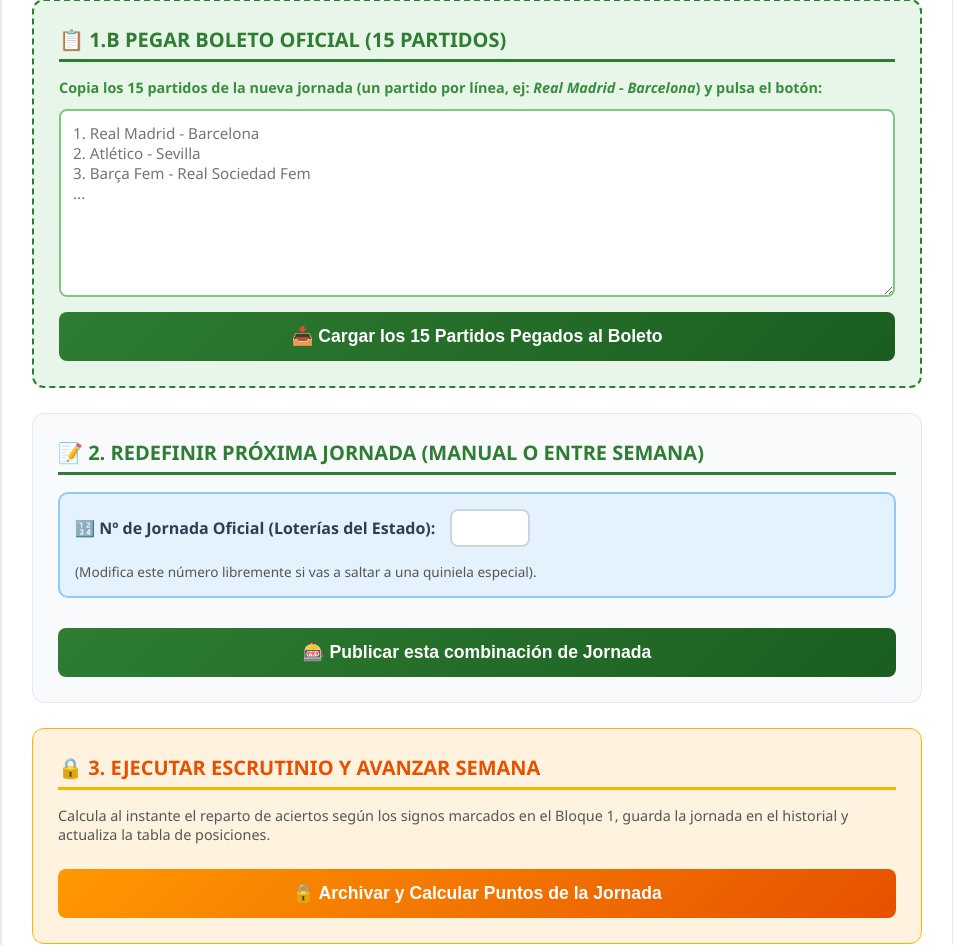
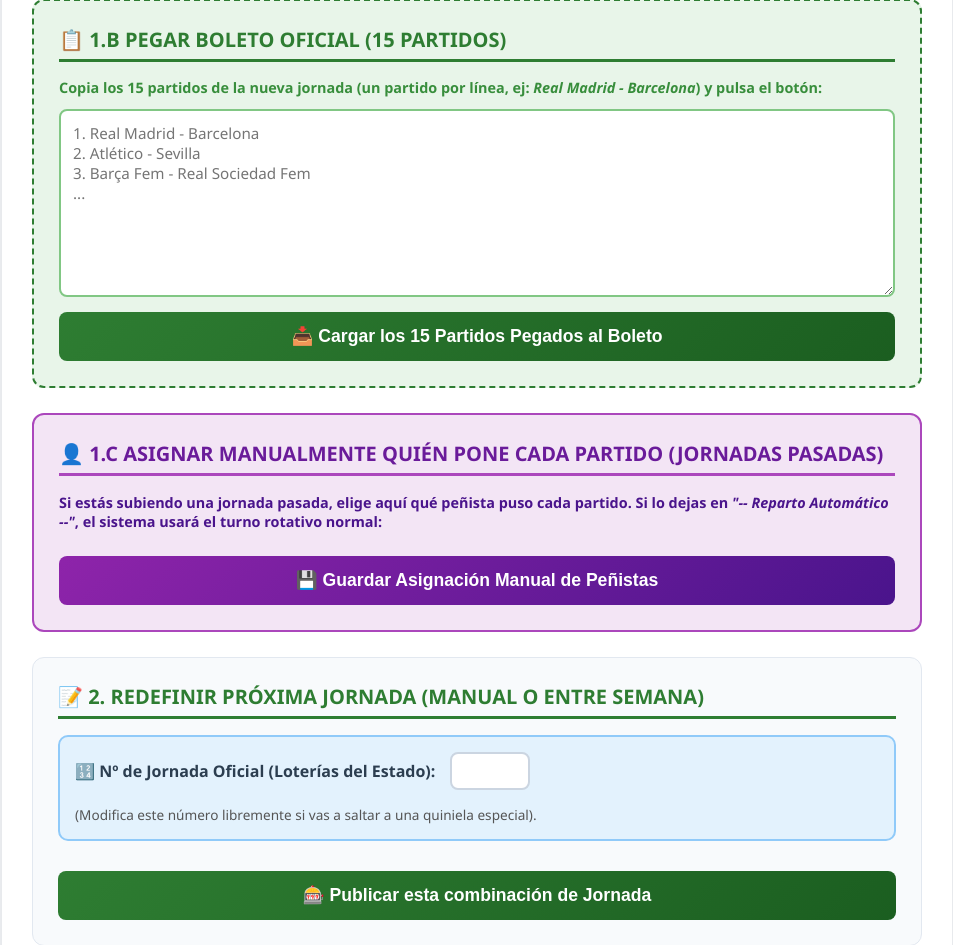
Before and after one commit to Vichobusto/quiniela-pena-busto, a Flask app: template templates/admin.html in a window 1280 px wide. Shown: the part 714-1659 px from the top of the page, without its empty margins (163-1116 px from the left). Run offline with Flask 3, Linux system fonts and the light colour scheme; the template is opened without the code that fills it, so the values that code supplies are empty; some libraries are stand-ins or nearby versions.

Commit message:
Anadida asignacion manual de pronosticadores por partido para jornadas pasadas

```diff
--- a/app.py
+++ b/app.py
@@ -1,5 +1,6 @@
 import os
 import sqlite3
+import psycopg2
 from flask import Flask, render_template, request, redirect, url_for, session
 
 app = Flask(__name__)
@@ -8,35 +9,92 @@ app = Flask(__name__)
 app.secret_key = "llave_secreta_pena_busto_elite_2026"
 PASSWORD_ADMIN = "Fantasia1183@"
 
+# 🗄️ DIRECCIÓN INTERNA DE TU BASE DE DATOS PERMANENTE EN RENDER
+DATABASE_URL = os.environ.get(
+    "DATABASE_URL",
+    "postgresql://pena_busto_db_user:D2v9bsrxiPdba3PZ6qVvnBwY7fjTiOpr@dpg-dbtnoiifngtc739m8aj0-a/pena_busto_db"
+)
 
-# 🗄️ CONEXIÓN AL ARCHIVADOR (Base de datos SQLite)
+
+# 🔄 ADAPTADOR INTELIGENTE: Permite usar PostgreSQL en la nube (Render) con la misma sintaxis
+class CursorPostgresAdaptado:
+    def __init__(self, cursor_pg):
+        self.cursor = cursor_pg
+
+    def execute(self, sql, params=None):
+        sql_pg = sql.replace("?", "%s")
+        if params is not None:
+            return self.cursor.execute(sql_pg, params)
+        return self.cursor.execute(sql_pg)
+
+    def executemany(self, sql, seq_of_params):
+        sql_pg = sql.replace("?", "%s")
+        return self.cursor.executemany(sql_pg, seq_of_params)
+
+    def fetchone(self):
+        return self.cursor.fetchone()
+
+    def fetchall(self):
+        return self.cursor.fetchall()
+
+
+class ConexionPostgresAdaptada:
+    def __init__(self, conn_pg):
+        self.conn = conn_pg
+
+    def cursor(self):
+        return CursorPostgresAdaptado(self.conn.cursor())
+
+    def commit(self):
+        self.conn.commit()
+
+    def close(self):
+        self.conn.close()
+
+
+# 🔌 CONEXIÓN AL ARCHIVADOR (Usa PostgreSQL permanente en Render; si estás en PC local sin red, usa SQLite)
 def conectar_bd():
+    if DATABASE_URL and DATABASE_URL.startswith("postgres"):
+        try:
+            conn_pg = psycopg2.connect(DATABASE_URL)
+            return ConexionPostgresAdaptada(conn_pg)
+        except Exception as e:
+            print(f"⚠️ No se pudo conectar a PostgreSQL remoto ({e}), usando respaldo local SQLite...")
     return sqlite3.connect("quiniela_pena.db")
 
 
-# 🏗️ VERIFICACIÓN Y ACTUALIZACIÓN SEGURA DE TABLAS
+# 🏗️ VERIFICACIÓN Y CREACIÓN DE TABLAS EN LA BASE DE DATOS PERMANENTE
 def verificar_y_actualizar_base_datos():
     conexion = conectar_bd()
     cursor = conexion.cursor()
+    es_postgres = isinstance(conexion, ConexionPostgresAdaptada)
 
-    # 1. Tabla de configuración (Guarda jornada y temporada actual)
+    tipo_id = "SERIAL PRIMARY KEY" if es_postgres else "INTEGER PRIMARY KEY AUTOINCREMENT"
+
+    # 1. Tabla de configuración
     cursor.execute("""
     CREATE TABLE IF NOT EXISTS configuracion (
         clave TEXT PRIMARY KEY,
         valor INTEGER
     )
     """)
-    cursor.execute("INSERT OR IGNORE INTO configuracion (clave, valor) VALUES ('jornada', 1)")
-    cursor.execute("INSERT OR IGNORE INTO configuracion (clave, valor) VALUES ('temporada', 2026)")
 
-    # 2. Tabla de partidos activos (La pizarra de la semana actual)
-    cursor.execute("""
+    if es_postgres:
+        cursor.execute("INSERT INTO configuracion (clave, valor) VALUES ('jornada', 1) ON CONFLICT (clave) DO NOTHING")
+        cursor.execute("INSERT INTO configuracion (clave, valor) VALUES ('temporada', 2026) ON CONFLICT (clave) DO NOTHING")
+    else:
+        cursor.execute("INSERT OR IGNORE INTO configuracion (clave, valor) VALUES ('jornada', 1)")
+        cursor.execute("INSERT OR IGNORE INTO configuracion (clave, valor) VALUES ('temporada', 2026)")
+
+    # 2. Tabla de partidos activos (Incluye pronosticador_manual para jornadas históricas)
+    cursor.execute(f"""
     CREATE TABLE IF NOT EXISTS partidos (
-        id INTEGER PRIMARY KEY AUTOINCREMENT,
+        id {tipo_id},
         num_partido INTEGER NOT NULL,
         local TEXT NOT NULL,
         visitante TEXT NOT NULL,
         division TEXT NOT NULL,
+        pronosticador_manual TEXT DEFAULT '',
         doble_por TEXT DEFAULT '',
         signo_doble TEXT DEFAULT '',
         pronostico TEXT DEFAULT '-',
@@ -48,16 +106,19 @@ def verificar_y_actualizar_base_datos():
     )
     """)
 
-    # Migración segura de columna signo_doble por si la base de datos ya existía
-    cursor.execute("PRAGMA table_info(partidos)")
-    columnas_partidos = [col[1] for col in cursor.fetchall()]
-    if "signo_doble" not in columnas_partidos:
-        cursor.execute("ALTER TABLE partidos ADD COLUMN signo_doble TEXT DEFAULT ''")
+    # Migración segura: Añadimos la columna pronosticador_manual si la tabla ya existía sin ella
+    if es_postgres:
+        cursor.execute("ALTER TABLE partidos ADD COLUMN IF NOT EXISTS pronosticador_manual TEXT DEFAULT ''")
+    else:
+        cursor.execute("PRAGMA table_info(partidos)")
+        cols = [c[1] for c in cursor.fetchall()]
+        if "pronosticador_manual" not in cols:
+            cursor.execute("ALTER TABLE partidos ADD COLUMN pronosticador_manual TEXT DEFAULT ''")
 
-    # 3. Tabla de HISTORIAL DE JORNADAS (El álbum de fotos de boletos cerrados)
-    cursor.execute("""
+    # 3. Tabla de HISTORIAL DE JORNADAS
+    cursor.execute(f"""
     CREATE TABLE IF NOT EXISTS historial_jornadas (
-        id INTEGER PRIMARY KEY AUTOINCREMENT,
+        id {tipo_id},
         jornada INTEGER NOT NULL,
         num_partido INTEGER NOT NULL,
         local TEXT NOT NULL,
@@ -75,9 +136,9 @@ def verificar_y_actualizar_base_datos():
     """)
 
     # 4. Tabla de usuarios (Plantilla oficial de los 28 peñistas)
-    cursor.execute("""
+    cursor.execute(f"""
     CREATE TABLE IF NOT EXISTS usuarios (
-        id INTEGER PRIMARY KEY AUTOINCREMENT,
+        id {tipo_id},
         nombre TEXT NOT NULL,
         aciertos INTEGER DEFAULT 0,
         errores INTEGER DEFAULT 0,
@@ -85,7 +146,6 @@ def verificar_y_actualizar_base_datos():
     )
     """)
 
-    # 🛡️ BLINDAJE: Solo creamos los 28 peñistas si la tabla está vacía
     cursor.execute("SELECT COUNT(*) FROM usuarios")
     if cursor.fetchone()[0] == 0:
         peñistas_reales = [
@@ -98,20 +158,19 @@ def verificar_y_actualizar_base_datos():
         ]
         cursor.executemany("INSERT INTO usuarios (nombre) VALUES (?)", peñistas_reales)
 
-    # 🛠️ Creamos los 15 huecos base si la tabla de partidos está vacía
     cursor.execute("SELECT COUNT(*) FROM partidos")
     if cursor.fetchone()[0] == 0:
         for i in range(1, 16):
             if i == 15:
                 cursor.execute("""
-                    INSERT INTO partidos (num_partido, local, visitante, division, pronostico, pleno_local, pleno_visitante, doble_por, signo_doble)
-                    VALUES (15, 'Equipo Local 15', 'Equipo Visitante 15', 'PLENO', '-', '-', '-', '', '')
+                    INSERT INTO partidos (num_partido, local, visitante, division, pronosticador_manual, pronostico, pleno_local, pleno_visitante, doble_por, signo_doble)
+                    VALUES (15, 'Equipo Local 15', 'Equipo Visitante 15', 'PLENO', '', '-', '-', '-', '', '')
                 """)
             else:
                 div_label = "Primera" if i <= 8 else "Segunda"
                 cursor.execute("""
-                    INSERT INTO partidos (num_partido, local, visitante, division, pronostico, doble_por, signo_doble)
-                    VALUES (?, 'Equipo Local', 'Equipo Visitante', ?, '-', '', '')
+                    INSERT INTO partidos (num_partido, local, visitante, division, pronosticador_manual, pronostico, doble_por, signo_doble)
+                    VALUES (?, 'Equipo Local', 'Equipo Visitante', ?, '', '-', '', '')
                 """, (i, div_label))
 
     conexion.commit()
@@ -136,7 +195,7 @@ def obtener_reparto_equitativo(cursor):
     return titulares_14, dobleros_5, pleno_15_resp, convocados_20, descansan_8
 
 
-# 🏠 RUTA PÚBLICA: PORTADA DE LA PEÑA (Soporta jornada activa y jornadas archivadas)
+# 🏠 RUTA PÚBLICA: PORTADA DE LA PEÑA
 @app.route("/")
 def inicio():
     conexion = conectar_bd()
@@ -150,7 +209,6 @@ def inicio():
     cursor.execute("SELECT valor FROM configuracion WHERE clave = 'temporada'")
     temporada = cursor.fetchone()[0]
 
-    # Obtenemos qué jornadas existen en el historial + la jornada activa actual
     cursor.execute("SELECT DISTINCT jornada FROM historial_jornadas ORDER BY jornada ASC")
     jornadas_hist = [fila[0] for fila in cursor.fetchall()]
     jornadas_disponibles = sorted(list(set(jornadas_hist + [jornada_activa])))
@@ -160,7 +218,6 @@ def inicio():
     partidos_limpios = []
     es_pasado = False
 
-    # Si el usuario selecciona en el desplegable una jornada anterior ya archivada:
     if jornada_viendo != jornada_activa and jornada_viendo in jornadas_hist:
         es_pasado = True
         cursor.execute("""
@@ -178,15 +235,18 @@ def inicio():
                 "pleno_local_real": p[10], "pleno_visitante_real": p[11]
             })
     else:
-        # Mostramos la jornada activa actual
         cursor.execute("""
             SELECT num_partido, local, visitante, division, doble_por, pronostico,
-                   resultado_real, pleno_local, pleno_visitante, pleno_local_real, pleno_visitante_real, signo_doble
+                   resultado_real, pleno_local, pleno_visitante, pleno_local_real, pleno_visitante_real, signo_doble, pronosticador_manual
             FROM partidos ORDER BY num_partido ASC
         """)
         for p in cursor.fetchall():
             num = p[0]
-            responsable = titulares_14[num - 1] if num <= 14 else pleno_15_resp
+            manual = p[12] or ""
+            # Si hay un peñista asignado manualmente para este partido, prevalece sobre el automático
+            responsable_auto = titulares_14[num - 1] if num <= 14 else pleno_15_resp
+            responsable = manual if manual.strip() != "" else responsable_auto
+
             lista_dobles_partido = [p[4]] if (p[4] and p[4] != "") else []
             partido = {
                 "num": num, "local": p[1], "visitante": p[2], "division": p[3],
@@ -303,7 +363,7 @@ def admin_panel():
     jornada = cursor.fetchone()[0]
 
     cursor.execute("""
-        SELECT num_partido, local, visitante, division, resultado_real, pleno_local_real, pleno_visitante_real
+        SELECT num_partido, local, visitante, division, resultado_real, pleno_local_real, pleno_visitante_real, pronosticador_manual
         FROM partidos ORDER BY num_partido ASC
     """)
     partidos = cursor.fetchall()
@@ -313,6 +373,24 @@ def admin_panel():
 
     conexion.close()
     return render_template("admin.html", partidos=partidos, jornada=jornada, temporada=temporada, usuarios=usuarios)
+
+
+# 👤 NUEVA RUTA: GUARDAR ASIGNACIÓN MANUAL DE PEÑISTAS POR PARTIDO (Para jornadas pasadas)
+@app.route("/admin/asignar_pronosticadores", methods=["POST"])
+def asignar_pronosticadores():
+    if not session.get("es_admin"):
+        return redirect("/admin")
+
+    conexion = conectar_bd()
+    cursor = conexion.cursor()
+
+    for i in range(1, 16):
+        peñista_elegido = request.form.get(f"pronosticador_{i}", "").strip()
+        cursor.execute("UPDATE partidos SET pronosticador_manual = ? WHERE num_partido = ?", (peñista_elegido, i))
+
+    conexion.commit()
+    conexion.close()
+    return redirect("/admin")
 
 
 # 📋 ESCÁNER DE PARTIDOS (Pegar 15 partidos)
@@ -345,13 +423,13 @@ def pegar_boleto():
         if contador <= 14:
             div_label = "Primera" if contador <= 8 else "Segunda / Fem"
             cursor.execute("""
-                INSERT INTO partidos (num_partido, local, visitante, division, pronostico, doble_por, signo_doble)
-                VALUES (?, ?, ?, ?, '-', '', '')
+                INSERT INTO partidos (num_partido, local, visitante, division, pronosticador_manual, pronostico, doble_por, signo_doble)
+                VALUES (?, ?, ?, ?, '', '-', '', '')
             """, (contador, local, visitante, div_label))
         elif contador == 15:
             cursor.execute("""
-                INSERT INTO partidos (num_partido, local, visitante, division, pronostico, pleno_local, pleno_visitante, doble_por, signo_doble)
-                VALUES (15, ?, ?, 'PLENO', '-', '-', '-', '', '')
+                INSERT INTO partidos (num_partido, local, visitante, division, pronosticador_manual, pronostico, pleno_local, pleno_visitante, doble_por, signo_doble)
+                VALUES (15, ?, ?, 'PLENO', '', '-', '-', '-', '', '')
             """, (local, visitante))
 
         contador += 1
@@ -370,14 +448,12 @@ def pegar_resultados():
         return redirect("/admin")
 
     texto_bruto = request.form.get("texto_resultados", "")
-    # Limpiamos cualquier línea en blanco que se haya colado al copiar y pegar
     lineas = [l.strip() for l in texto_bruto.strip().split("\n") if l.strip()]
 
     conexion = conectar_bd()
     cursor = conexion.cursor()
 
     num_partido_actual = 1
-    # Avanzamos de 2 en 2: en 'i' está el partido y en 'i + 1' está el resultado
     for i in range(0, len(lineas) - 1, 2):
         if num_partido_actual > 15:
             break
@@ -421,7 +497,7 @@ def guardar_partidos():
         if local and visitante:
             cursor.execute("""
                 UPDATE partidos
-                SET local = ?, visitante = ?, pronostico = '-', doble_por = '', signo_doble = '', resultado_real = '-', pleno_local = '-', pleno_visitante = '-', pleno_local_real = '-', pleno_visitante_real = '-'
+                SET local = ?, visitante = ?, pronosticador_manual = '', pronostico = '-', doble_por = '', signo_doble = '', resultado_real = '-', pleno_local = '-', pleno_visitante = '-', pleno_local_real = '-', pleno_visitante_real = '-'
                 WHERE num_partido = ?
             """, (local, visitante, i))
 
@@ -477,14 +553,15 @@ def cerrar_jornada():
 
     cursor.execute("""
         SELECT num_partido, local, visitante, division, pronostico, resultado_real,
-               doble_por, signo_doble, pleno_local, pleno_visitante, pleno_local_real, pleno_visitante_real
+               doble_por, signo_doble, pleno_local, pleno_visitante, pleno_local_real, pleno_visitante_real, pronosticador_manual
         FROM partidos
         ORDER BY num_partido ASC
     """)
     partidos = cursor.fetchall()
 
-    # Borramos si hubiera un archivo previo de esta misma jornada para evitar duplicados
     cursor.execute("DELETE FROM historial_jornadas WHERE jornada = ?", (jornada_actual,))
+
+    participantes_reales_jornada = set()
 
     for p in partidos:
         num, local, visitante, division = p[0], p[1], p[2], p[3]
@@ -493,10 +570,16 @@ def cerrar_jornada():
         quien_doble = p[6] or ""
         signo_del_doble = p[7] or ""
         pleno_l, pleno_v, pleno_l_real, pleno_v_real = p[8], p[9], p[10], p[11]
+        manual = p[12] or ""
 
-        responsable = titulares_14[num - 1] if num <= 14 else pleno_15_resp
+        responsable_auto = titulares_14[num - 1] if num <= 14 else pleno_15_resp
+        responsable = manual if manual.strip() != "" else responsable_auto
 
-        # 1. Guardamos la foto de este partido en el ÁLBUM HISTÓRICO
+        participantes_reales_jornada.add(responsable)
+        if quien_doble:
+            participantes_reales_jornada.add(quien_doble)
+
+        # 1. Guardamos la foto de este partido en el ÁLBUM HISTÓRICO PERMANENTE
         cursor.execute("""
             INSERT INTO historial_jornadas (
                 jornada, num_partido, local, visitante, division, pronosticador, doble_por,
@@ -525,11 +608,17 @@ def cerrar_jornada():
                 else:
                     cursor.execute("UPDATE usuarios SET errores = errores + 1 WHERE nombre = ?", (responsable,))
 
-    # 3. Rotamos a los 20 convocados sumándoles +1 partido asignado
-    for c in convocados_20:
-        cursor.execute("UPDATE usuarios SET partidos_asignados = partidos_asignados + 1 WHERE nombre = ?", (c["nombre"],))
+    # 3. Sumamos +1 partido asignado a quienes realmente participaron (manual o automático)
+    hay_manuales = any((p[12] or "").strip() != "" for p in partidos)
+    if hay_manuales:
+        for nombre_part in participantes_reales_jornada:
+            cursor.execute("UPDATE usuarios SET partidos_asignados = partidos_asignados + 1 WHERE nombre = ?", (nombre_part,))
+    else:
+        for c in convocados_20:
+            cursor.execute("UPDATE usuarios SET partidos_asignados = partidos_asignados + 1 WHERE nombre = ?", (c["nombre"],))
 
-    # 4. Avanzamos a la siguiente jornada
+    # 4. Avanzamos a la siguiente jornada y limpiamos pronosticador_manual para la nueva semana
+    cursor.execute("UPDATE partidos SET pronosticador_manual = ''")
     cursor.execute("UPDATE configuracion SET valor = valor + 1 WHERE clave = 'jornada'")
 
     conexion.commit()
@@ -574,6 +663,7 @@ def reiniciar_temporada():
     cursor = conexion.cursor()
     cursor.execute("UPDATE usuarios SET aciertos = 0, errores = 0, partidos_asignados = 0")
     cursor.execute("DELETE FROM historial_jornadas")
+    cursor.execute("UPDATE partidos SET pronosticador_manual = ''")
     cursor.execute("UPDATE configuracion SET valor = 1 WHERE clave = 'jornada'")
     conexion.commit()
     conexion.close()
--- a/templates/admin.html
+++ b/templates/admin.html
@@ -41,7 +41,7 @@
         <h1>⚙️ DESPACHO DE ADMINISTRACIÓN MASTER</h1>
         <p class="sub">Temporada Activa {{ temporada }} — JORNADA DE TRABAJO REAL: Nº {{ jornada }}</p>
 
-        <!-- 🎯 BLOQUE 0: ESCÁNER DE RESULTADOS OFICIALES (Parejas: Línea 1 Partido / Línea 2 Signo) -->
+        <!-- 🎯 BLOQUE 0: ESCÁNER DE RESULTADOS OFICIALES -->
         <div class="bloque" style="background-color: #fff8e1; border: 2px dashed #ff8f00;">
             <h2 style="color: #e65100; border-color: #ff8f00;">🎯 0. PEGAR RESULTADOS OFICIALES DEL DOMINGO</h2>
             <p style="font-size: 0.9rem; margin-bottom: 12px; color: #555; font-weight: 600;">
@@ -121,6 +121,34 @@
             </form>
         </div>
 
+        <!-- 👤 BLOQUE 1.C: ASIGNACIÓN MANUAL DE PEÑISTAS POR PARTIDO (Ideal para reconstruir jornadas pasadas) -->
+        <div class="bloque" style="background-color: #f3e5f5; border: 2px solid #ab47bc;">
+            <h2 style="color: #6a1b9a; border-color: #ab47bc;">👤 1.C ASIGNAR MANUALMENTE QUIÉN PONE CADA PARTIDO (JORNADAS PASADAS)</h2>
+            <p style="font-size: 0.9rem; margin-bottom: 15px; color: #4a148c; font-weight: 600;">
+                Si estás subiendo una jornada pasada, elige aquí qué peñista puso cada partido. Si lo dejas en <em>"-- Reparto Automático --"</em>, el sistema usará el turno rotativo normal:
+            </p>
+
+            <form action="/admin/asignar_pronosticadores" method="POST">
+                {% for part in partidos %}
+                <div class="fila-partido">
+                    <span class="num" style="color: #6a1b9a;">{{ part[0] }}</span>
+                    <span style="flex: 1; font-weight: 700; font-size: 0.98rem;">{{ part[1] }} vs {{ part[2] }}</span>
+
+                    <select name="pronosticador_{{ part[0] }}" style="min-width: 210px; border-color: #ce93d8; font-weight: bold;">
+                        <option value="">-- Reparto Automático --</option>
+                        {% for u in usuarios %}
+                            <option value="{{ u[1] }}" {% if part[7] == u[1] %}selected{% endif %}>{{ u[1] }}</option>
+                        {% endfor %}
+                    </select>
+                </div>
+                {% endfor %}
+
+                <button type="submit" class="btn-accion" style="background: linear-gradient(135deg, #8e24aa, #4a148c);">
+                    💾 Guardar Asignación Manual de Peñistas
+                </button>
+            </form>
+        </div>
+
         <!-- BLOQUE 2: EDICIÓN MANUAL INDIVIDUAL -->
         <div class="bloque">
             <h2>📝 2. REDEFINIR PRÓXIMA JORNADA (Manual o Entre Semana)</h2>
@@ -182,7 +210,7 @@
             </form>
         </div>
 
-        <!-- 🚨 BLOQUE 4: RESETEO DE TEMPORADA (Botón rojo para poner toda la liga a 0) -->
+        <!-- 🚨 BLOQUE 4: RESETEO DE TEMPORADA -->
         <div class="bloque" style="background-color: #ffebee; border-color: #ef9a9a;">
             <h2 style="color: #c62828; border-color: #ef9a9a;">🚨 4. REINICIO MAESTRO DE LA TEMPORADA</h2>
             <p style="font-size: 0.9rem; margin-bottom: 15px; color: #555;">Pone a cero absoluto los marcadores de aciertos, errores, rotación e historial de jornadas para arrancar un nuevo año deportivo.</p>
```
